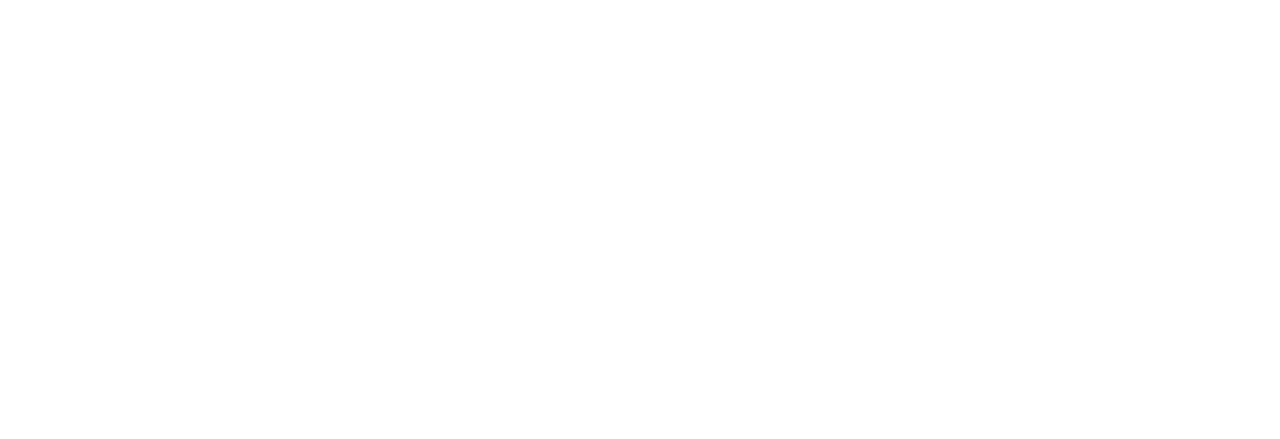
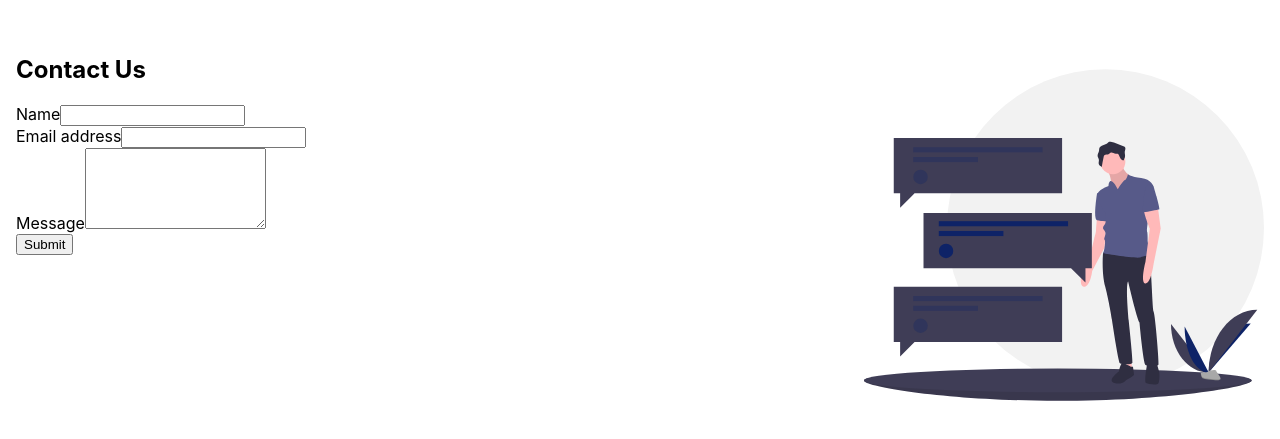
Before and after one commit to jaesam/ksp-frontend, a React (Create React App) app: page / in a window 1280 px wide. Shown: the part 2345-2784 px from the top of the page. Before the commit the page ends 2368 px from the top, so only its background shows below. Built offline with nearby package versions, Linux system fonts and the light colour scheme.

Commit message:
Add contact form

```diff
--- a/package.json
+++ b/package.json
@@ -6,6 +6,7 @@
     "@testing-library/jest-dom": "^4.2.4",
     "@testing-library/react": "^9.3.2",
     "@testing-library/user-event": "^7.1.2",
+    "axios": "^0.19.2",
     "classnames": "^2.2.6",
     "node-sass": "^4.14.1",
     "react": "^16.13.1",
--- a/src/App.scss
+++ b/src/App.scss
@@ -2,12 +2,22 @@
   height: 500px;
 }
 
+/* Footer */
+
 footer {
-  height: 500px;
+  display: flex;
+  height: 50vh;
+  justify-content: space-between;
+  margin: 1rem;
+
+  svg {
+    width: 50vh;
+    height: 50vh;
+  }
 }
 
 .section2 {
-  background-color: #0e2367;
+  background-color: var(--primary-color);
   color: #ffffff;
 }
 
@@ -159,6 +169,7 @@
 
 /* Video Header */
 
+.home {
   @mixin coverer {
     width: 100vw;
     height: 100vh;
@@ -176,6 +187,7 @@
     video,
     .viewport-header {
       @include coverer;
+    }
   }
   video {
     object-fit: cover;
@@ -209,7 +221,6 @@
     opacity: 1;
     transition: opacity 5000ms;
   }
-}
 
   main {
     background: white;
@@ -225,3 +236,4 @@
       margin: 1rem auto;
     }
   }
+}
--- /dev/null
+++ b/src/components/ContactForm.jsx
@@ -0,0 +1,64 @@
+import React, { useState, useEffect } from "react";
+import axios from "axios";
+
+function ContactForm() {
+  const [name, setName] = useState("");
+  const [email, setEmail] = useState("");
+  const [msg, setMsg] = useState("");
+
+  function handleSubmit(e) {
+    console.log("Submitted!");
+    e.preventDefault();
+
+    axios({
+      method: "POST",
+      url: "http://localhost:3000/send",
+      data: this.state
+    }).then(response => {
+      if (response.data.status === "success") {
+        alert("Message Sent.");
+        this.resetForm();
+      } else if (response.data.status === "fail") {
+        alert("Message failed to send.");
+      }
+    });
+  }
+
+  return (
+    <form id="contact-form" onSubmit={handleSubmit} method="POST">
+      <div className="form-group">
+        <label htmlFor="name">Name</label>
+        <input
+          type="text"
+          className="form-control"
+          value={name}
+          onChange={e => setName(e.value)}
+        />
+      </div>
+      <div className="form-group">
+        <label htmlFor="exampleInputEmail1">Email address</label>
+        <input
+          type="email"
+          className="form-control"
+          aria-describedby="emailHelp"
+          value={email}
+          onChange={e => setEmail(e.value)}
+        />
+      </div>
+      <div className="form-group">
+        <label htmlFor="message">Message</label>
+        <textarea
+          className="form-control"
+          rows="5"
+          value={msg}
+          onChange={e => setMsg(e.value)}
+        />
+      </div>
+      <button type="submit" className="btn btn-primary">
+        Submit
+      </button>
+    </form>
+  );
+}
+
+export default ContactForm;
--- a/src/components/pages/Home.jsx
+++ b/src/components/pages/Home.jsx
@@ -1,5 +1,7 @@
 import React, { useState, useEffect } from "react";
 import { CSSTransition } from "react-transition-group";
+import ContactForm from "../ContactForm";
+import { ReactComponent as ContactUsImage } from "../../icons/contact.svg";
 
 function Home() {
   const [inProp, setInProp] = useState(false);
@@ -9,7 +11,7 @@
   }, []);
 
   return (
-    <React.Fragment>
+    <div className="home">
       <header className="video-header">
         <video
           src="http://commondatastorage.googleapis.com/gtv-videos-bucket/sample/BigBuckBunny.mp4"
@@ -33,11 +35,18 @@
         <section className="section2">
           <p>강점</p>
         </section>
+        <section className="section3">
+          <p>공정 동영상</p>
+        </section>
         <footer>
-          <h1>Contact Us</h1>
+          <div>
+            <h2>Contact Us</h2>
+            <ContactForm />
+          </div>
+          <ContactUsImage />
         </footer>
       </main>
-    </React.Fragment>
+    </div>
   );
 }
 
```
Also changed, not shown: src/icons/contact.svg (added), 1 other file (tests, documents, lock files or other folders). Lines whose indentation alone changed are shown as unchanged.
